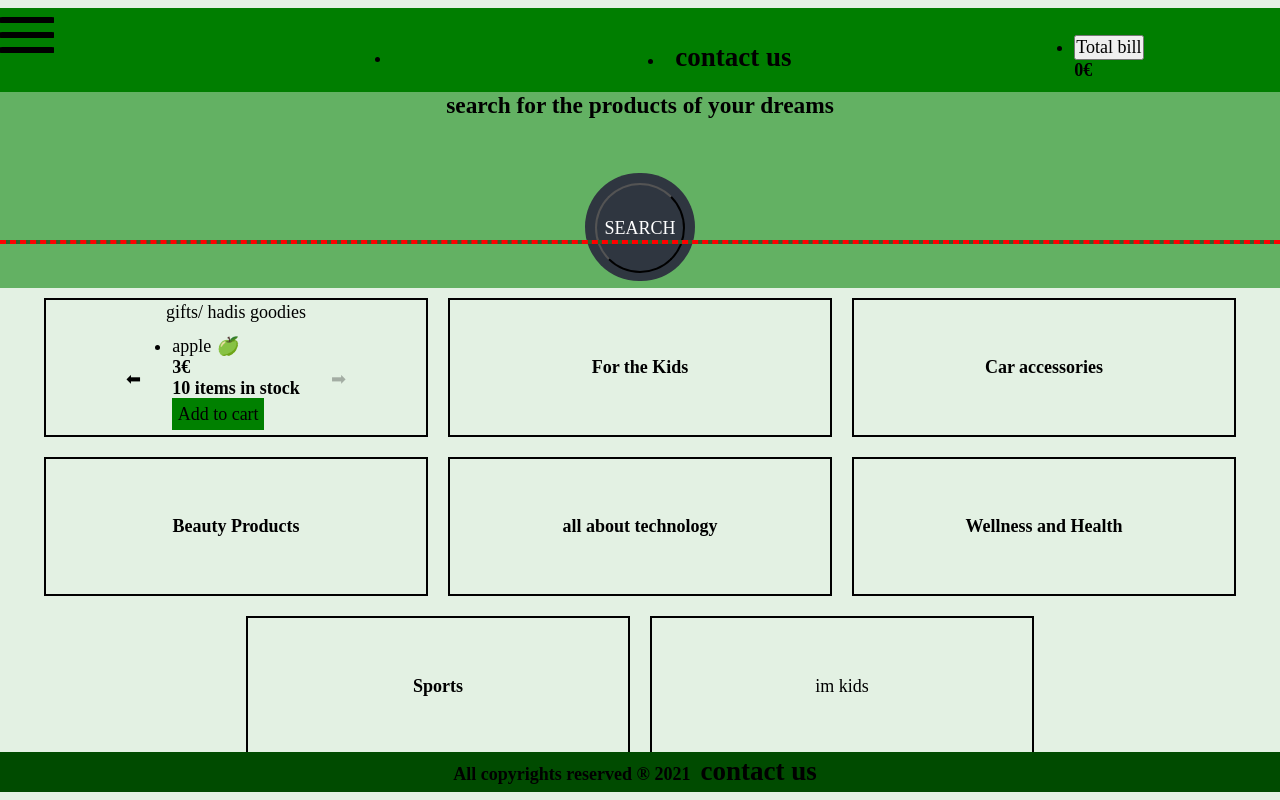
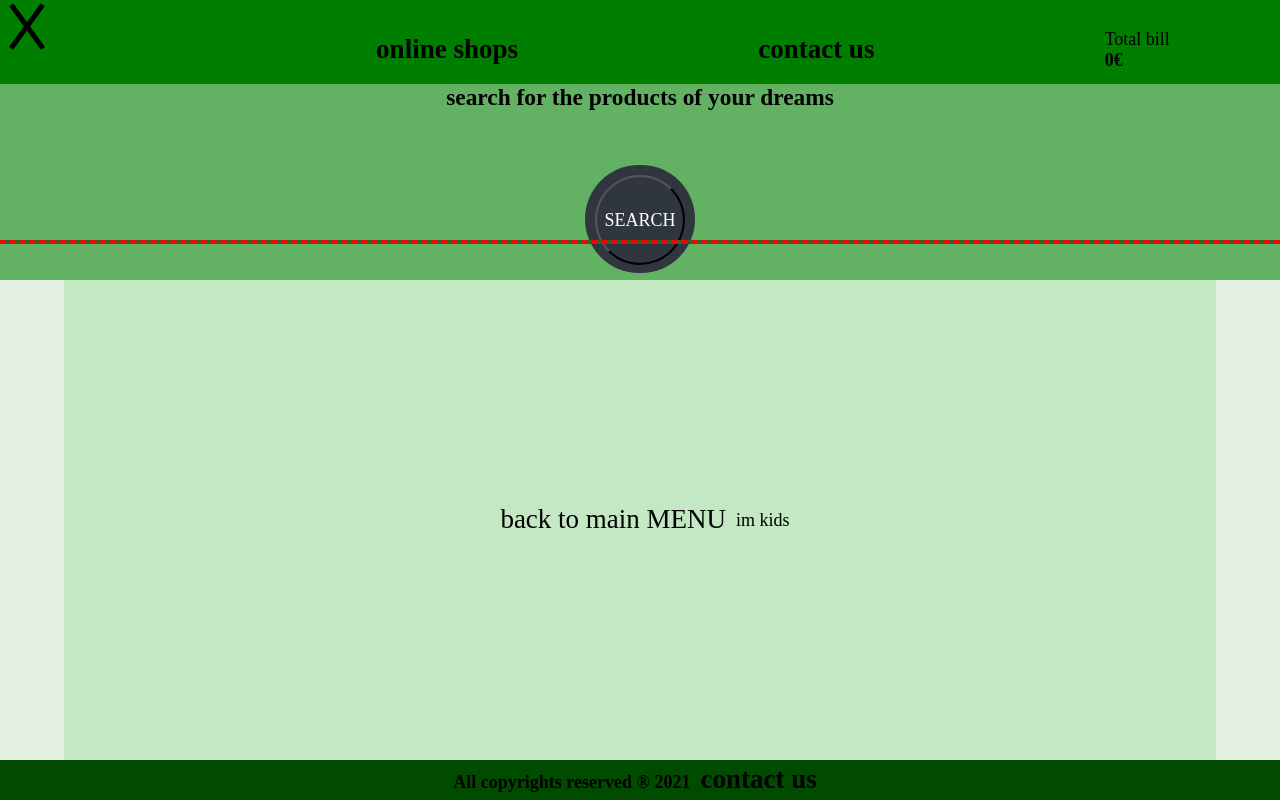
Before and after one commit to AngelosPa/online-shop, a React (Create React App) app: page /kids in a window 1280 px wide. Built offline with nearby package versions, Linux system fonts and the light colour scheme.

Commit message:
router READY

```diff
--- a/src/App.js
+++ b/src/App.js
@@ -1,6 +1,11 @@
 import React, { useState } from "react";
-//import Data from "./data.json";
+import { BrowserRouter as Router, Switch, Route, Link } from "react-router-dom";
 import { Store, StoreContext } from "./context";
+import Beauty from "./components/innercomponents/Beauty";
+import Car from "./components/innercomponents/Car";
+import Kids from "./components/innercomponents/Kids";
+import Technologie from "./components/innercomponents/Technologie";
+import Wellness from "./components/innercomponents/Wellness";
 
 import HeroSection from "./components/HeroSection";
 import MainShop from "./components/MainShop";
@@ -12,8 +17,30 @@ const App = () => {
     <StoreContext.Provider value={Store}>
       <div className="body-container">
         <HeroSection />
+        <Router>
+          <Switch>
+            <Route path="/kids" exact>
+              <Kids />
+            </Route>
+            <Route path="/car" exact>
+              <Car />
+            </Route>
+            <Route path="/beauty" exact>
+              <Beauty />
+            </Route>
+            <Route path="/technology" exact>
+              <Technologie />
+            </Route>
+            <Route path="/wellness" exact>
+              <Wellness />
+            </Route>
 
-        <MainShop />
+            <Route path="/" exact>
+              <MainShop />
+            </Route>
+          </Switch>
+        </Router>
+
         <Footer />
       </div>
     </StoreContext.Provider>
--- a/src/components/HeroSection.js
+++ b/src/components/HeroSection.js
@@ -55,7 +55,9 @@ const HeroSection = () => {
         </div>
 
         <ul>
-          <li></li>
+          <li>
+            <a href="#">online shops</a>
+          </li>
 
           <li>
             <a href="#">contact us</a>
--- a/src/components/MainShop.js
+++ b/src/components/MainShop.js
@@ -2,12 +2,7 @@ import React, { useState, useContext } from "react";
 import { BrowserRouter as Router, Switch, Route, Link } from "react-router-dom";
 import { Store } from "../context";
 import ProductList from "./innercomponents/ProductList";
-import Beauty from "./innercomponents/Beauty";
-import Car from "./innercomponents/Car";
-import Kids from "./innercomponents/Kids";
-import Technologie from "./innercomponents/Technologie";
-import Wellness from "./innercomponents/Wellness";
-import Sports from "./innercomponents/Sports";
+
 const MainShop = () => {
   const [val, setVal] = useState(0);
 
@@ -45,29 +40,6 @@ const MainShop = () => {
         <Link className="item" to="/wellness">
           <p>Wellness and Health</p>
         </Link>
-        <Link className="item" to="/sports">
-          <p>Sports</p>
-        </Link>
-        <Switch>
-          <Route path="/kids" exact>
-            <Kids />
-          </Route>
-          <Route path="/car" exact>
-            <Car />
-          </Route>
-          <Route path="/beauty" exact>
-            <Beauty />
-          </Route>
-          <Route path="/technology" exact>
-            <Technologie />
-          </Route>
-          <Route path="/wellness" exact>
-            <Wellness />
-          </Route>
-          <Route path="/sports" exact>
-            <Sports />
-          </Route>
-        </Switch>
       </Router>
     </div>
   );
--- a/src/components/innercomponents/Beauty.js
+++ b/src/components/innercomponents/Beauty.js
@@ -1,7 +1,16 @@
 import React from "react";
-
+import { BrowserRouter as Router, Link } from "react-router-dom";
 function Beauty() {
-  return <div className="item">im beauty</div>;
+  return (
+    <div className="item-page">
+      <Router>
+        <Link className="item" to="/">
+          <button>back to main MENU</button>
+        </Link>
+      </Router>
+      im beauty
+    </div>
+  );
 }
 
 export default Beauty;
--- a/src/components/innercomponents/Car.js
+++ b/src/components/innercomponents/Car.js
@@ -1,7 +1,17 @@
 import React from "react";
-
+import { BrowserRouter as Router, Link } from "react-router-dom";
 function Car() {
-  return <div className="item">im car</div>;
+  return (
+    <div className="item-page">
+      {" "}
+      <Router>
+        <Link className="item" to="/">
+          <button>back to main MENU</button>
+        </Link>
+      </Router>
+      im car
+    </div>
+  );
 }
 
 export default Car;
--- a/src/components/innercomponents/Kids.js
+++ b/src/components/innercomponents/Kids.js
@@ -1,7 +1,17 @@
 import React from "react";
-
+import { BrowserRouter as Router, Link } from "react-router-dom";
 function Kids() {
-  return <div className="item">im kids</div>;
+  return (
+    <div className="item-page">
+      {" "}
+      <Router>
+        <Link className="item" to="/">
+          <button>back to main MENU</button>
+        </Link>
+      </Router>
+      im kids
+    </div>
+  );
 }
 
 export default Kids;
--- a/src/components/innercomponents/Sports.js
+++ /dev/null
@@ -1,7 +0,0 @@
-import React from "react";
-
-function Sports() {
-  <div className="item">im Sports</div>;
-}
-
-export default Sports;
--- a/src/components/innercomponents/Technologie.js
+++ b/src/components/innercomponents/Technologie.js
@@ -1,7 +1,17 @@
 import React from "react";
-
+import { BrowserRouter as Router, Link } from "react-router-dom";
 function Technologie() {
-  return <div className="item">im technology</div>;
+  return (
+    <div className="item-page">
+      {" "}
+      <Router>
+        <Link className="item" to="/">
+          <button>back to main MENU</button>
+        </Link>
+      </Router>
+      im technology
+    </div>
+  );
 }
 
 export default Technologie;
--- a/src/components/innercomponents/Wellness.js
+++ b/src/components/innercomponents/Wellness.js
@@ -1,7 +1,17 @@
 import React from "react";
-
+import { BrowserRouter as Router, Link } from "react-router-dom";
 function Wellness() {
-  return <div className="item">im Wellness</div>;
+  return (
+    <div className="item-page">
+      {" "}
+      <Router>
+        <Link className="item" to="/">
+          <button>back to main MENU</button>
+        </Link>
+      </Router>
+      im Wellness
+    </div>
+  );
 }
 
 export default Wellness;
--- a/src/scss/components/__components-dir.scss
+++ b/src/scss/components/__components-dir.scss
@@ -21,3 +21,12 @@ a:active {
 input::placeholder {
   text-align: center;
 }
+button {
+  text-decoration: none;
+  background-color: transparent;
+  color: rgb(0, 0, 0);
+  border: none;
+}
+li {
+  list-style-type: none;
+}
--- a/src/scss/layouts/__layouts-dir.scss
+++ b/src/scss/layouts/__layouts-dir.scss
@@ -5,9 +5,11 @@
   padding: 0;
   font-size: 18px;
 }
-.items {
-  width: 50%;
-  height: 50%;
+.item-page {
+  @include flexthing;
+  width: 90vw;
+  height: 60vh;
+  background-color: #c4e7c4;
 }
 body {
   @include flexthing;
```
